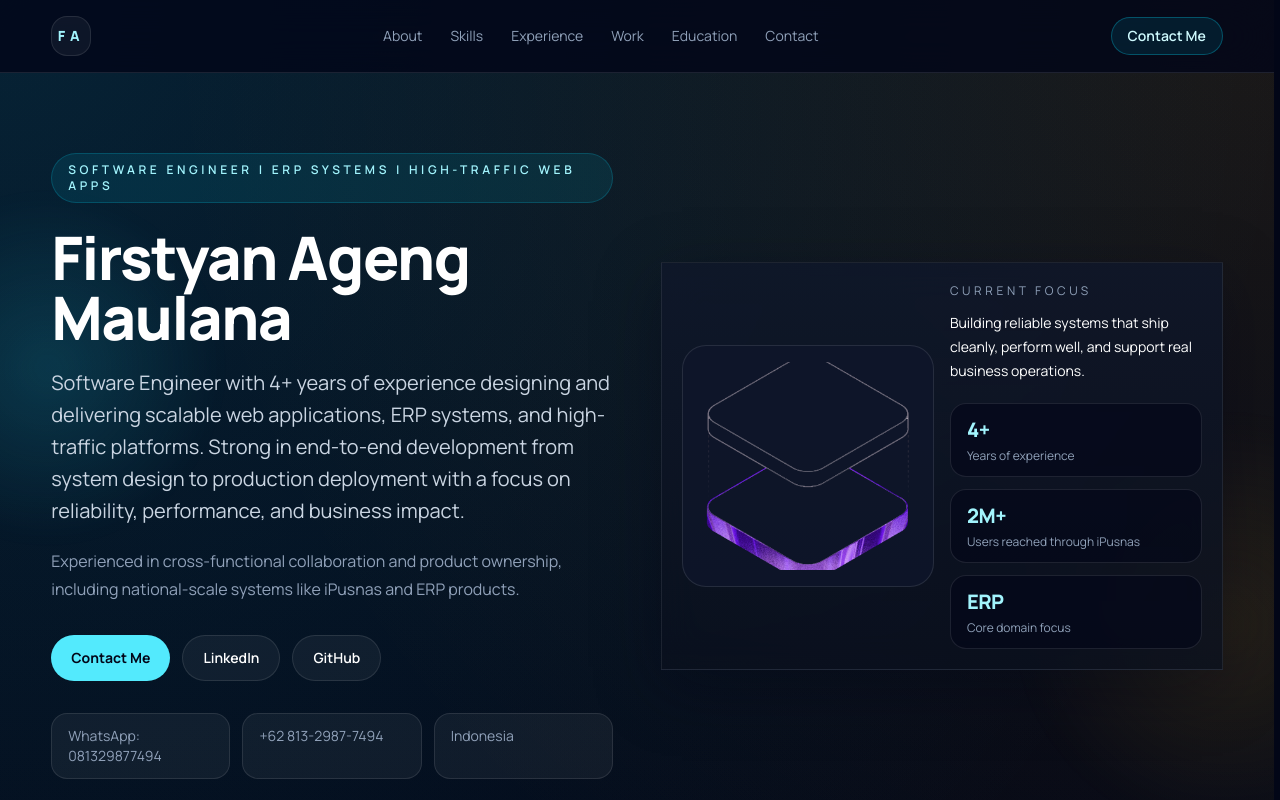
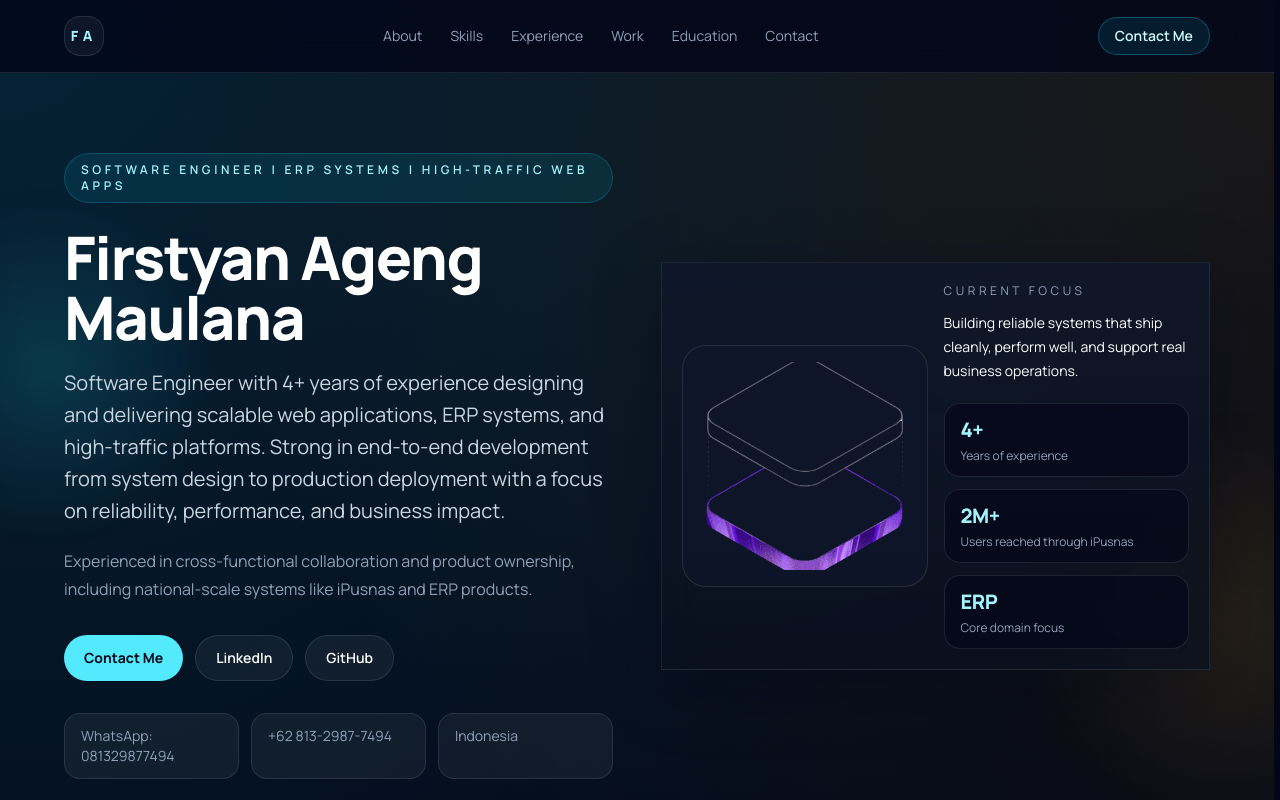
Before and after one commit to solvtech-89/portfolio-ian-, a React (Vite) app: page / in a window 1280 px wide. Shown: the top 800 px of the page. Built offline with nearby package versions, Linux system fonts and the light colour scheme.

Commit message:
Fix CSS compatibility: replace modern properties with traditional ones for universal support

```diff
--- a/src/App.css
+++ b/src/App.css
@@ -61,8 +61,24 @@
     z-index: 1;
     width: 100%;
     max-width: 1400px;
-    margin-inline: auto;
-    padding-inline: clamp(2rem, 4vw, 4rem);
+    margin-left: auto;
+    margin-right: auto;
+    padding-left: 2rem;
+    padding-right: 2rem;
+  }
+
+  @media (min-width: 640px) {
+    .site-container {
+      padding-left: 3rem;
+      padding-right: 3rem;
+    }
+  }
+
+  @media (min-width: 1024px) {
+    .site-container {
+      padding-left: 4rem;
+      padding-right: 4rem;
+    }
   }
 
   .section-pad {
```
